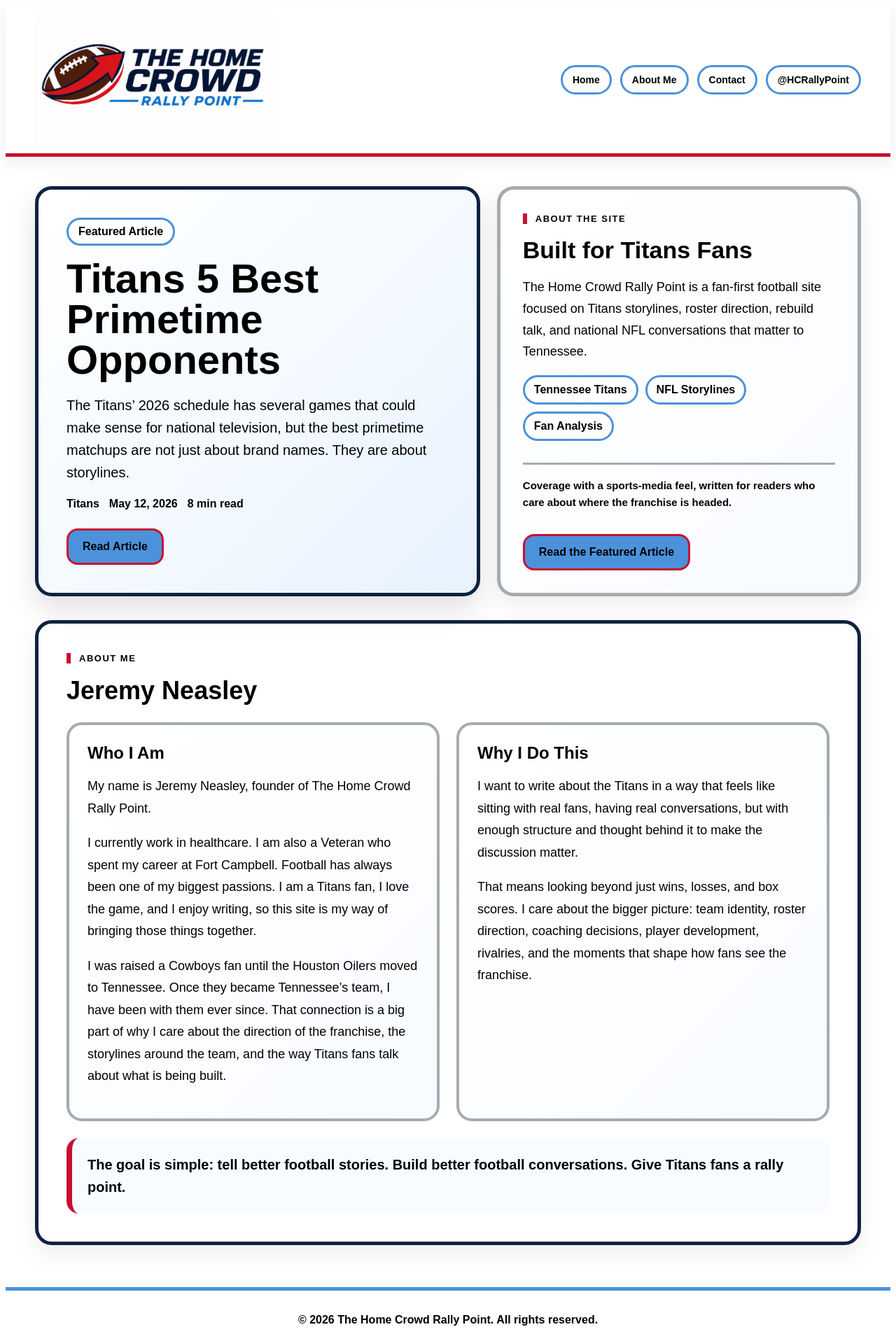
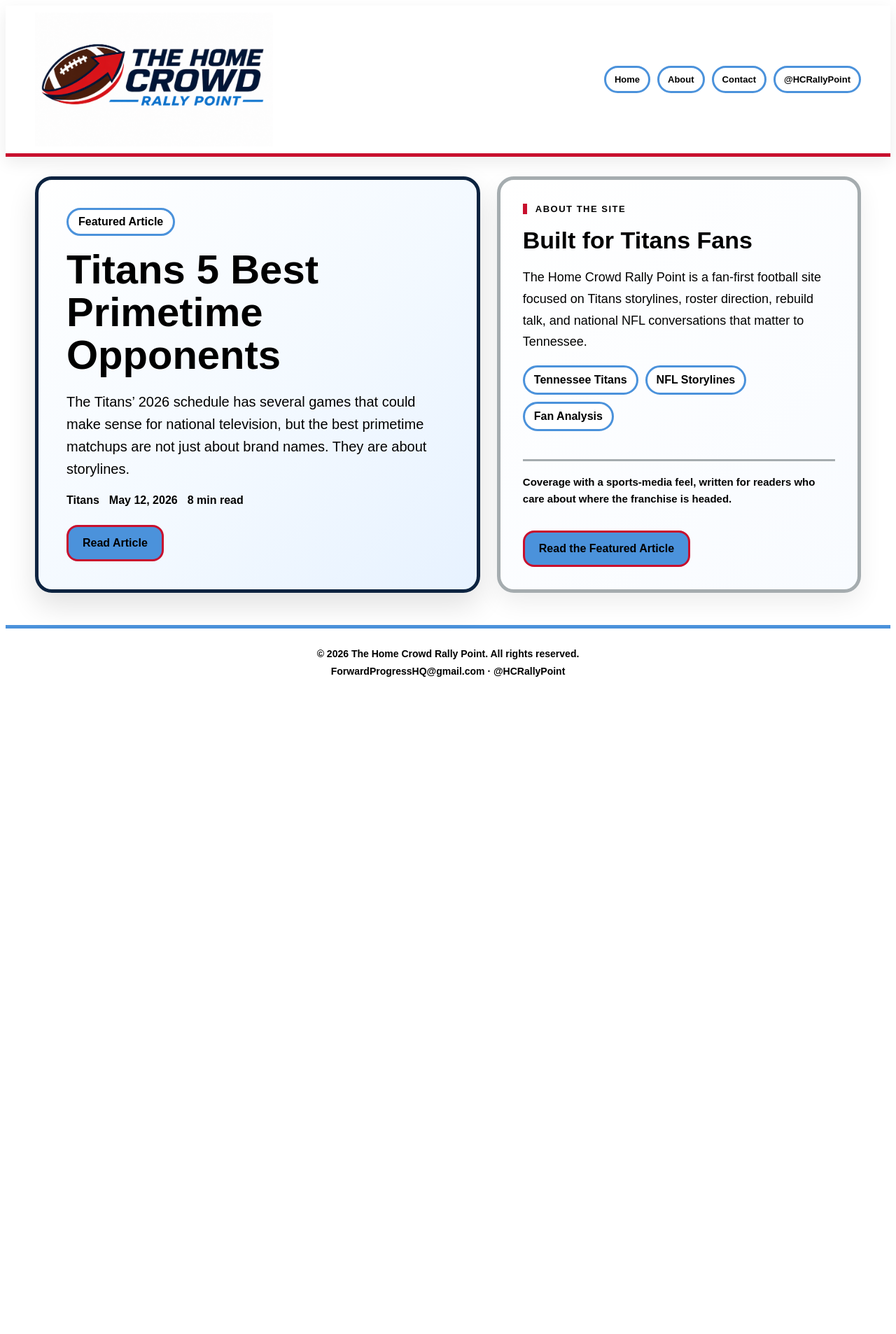
Before and after one commit to TheHomeCrowdRallyPoint/TheHomeCrowdRallyPoint, a React (Vite) app: page / in a window 1280 px wide. Shown: the top 1906 px of the page at 70% size. After the commit the page ends 1004 px from the top, so only its background shows below. Built offline with nearby package versions, Linux system fonts and the light colour scheme.

Commit message:
Update App.jsx

```diff
--- a/src/App.jsx
+++ b/src/App.jsx
@@ -83,6 +83,25 @@
   },
 ];
 
+function useIsMobile() {
+  const [isMobile, setIsMobile] = useState(() => {
+    if (typeof window === "undefined") return false;
+    return window.innerWidth < 768;
+  });
+
+  useEffect(() => {
+    function handleResize() {
+      setIsMobile(window.innerWidth < 768);
+    }
+
+    handleResize();
+    window.addEventListener("resize", handleResize);
+    return () => window.removeEventListener("resize", handleResize);
+  }, []);
+
+  return isMobile;
+}
+
 const styles = {
   page: {
     minHeight: "100vh",
@@ -92,12 +111,11 @@
   },
 
   header: {
-    position: "sticky",
-    top: 0,
+    position: "relative",
     zIndex: 10,
     background: colors.white,
     borderBottom: `5px solid ${colors.red}`,
-    padding: "10px 24px",
+    padding: "10px 16px",
     boxShadow: "0 8px 22px rgba(0,0,0,0.08)",
   },
 
@@ -110,7 +128,7 @@
     display: "flex",
     justifyContent: "space-between",
     alignItems: "center",
-    gap: "24px",
+    gap: "18px",
     flexWrap: "wrap",
   },
 
@@ -131,7 +149,7 @@
 
   nav: {
     display: "flex",
-    gap: "12px",
+    gap: "10px",
     fontWeight: 900,
     flexWrap: "wrap",
     alignItems: "center",
@@ -142,13 +160,13 @@
     textDecoration: "none",
     border: `3px solid ${colors.blue}`,
     borderRadius: "999px",
-    padding: "10px 14px",
+    padding: "9px 12px",
     background: colors.white,
-    fontSize: "14px",
+    fontSize: "13px",
   },
 
   main: {
-    padding: "42px 24px 60px",
+    padding: "28px 16px 46px",
   },
 
   heroGrid: {
@@ -180,7 +198,7 @@
 
   h1: {
     margin: 0,
-    fontSize: "clamp(38px, 6vw, 58px)",
+    fontSize: "clamp(34px, 8vw, 58px)",
     lineHeight: 1,
     fontWeight: 900,
     color: colors.black,
@@ -240,7 +258,7 @@
 
   h2: {
     margin: 0,
-    fontSize: "clamp(28px, 5vw, 36px)",
+    fontSize: "clamp(28px, 7vw, 36px)",
     fontWeight: 900,
     color: colors.black,
   },
@@ -270,54 +288,6 @@
     fontWeight: 700,
   },
 
-  aboutSection: {
-    marginTop: "34px",
-    border: `5px solid ${colors.navy}`,
-    borderRadius: "24px",
-    padding: "40px",
-    background: colors.white,
-    color: colors.black,
-    boxShadow: "0 14px 34px rgba(0,0,0,0.07)",
-  },
-
-  aboutGrid: {
-    display: "grid",
-    gridTemplateColumns: "repeat(auto-fit, minmax(260px, 1fr))",
-    gap: "24px",
-    marginTop: "24px",
-  },
-
-  aboutCard: {
-    border: `4px solid ${colors.silver}`,
-    borderRadius: "22px",
-    padding: "26px",
-    background: `linear-gradient(135deg, ${colors.white} 0%, #f8fbff 100%)`,
-  },
-
-  aboutCardTitle: {
-    margin: 0,
-    fontSize: "24px",
-    fontWeight: 900,
-    color: colors.black,
-  },
-
-  aboutText: {
-    fontSize: "18px",
-    lineHeight: 1.75,
-    color: colors.black,
-  },
-
-  goalBox: {
-    marginTop: "24px",
-    borderLeft: `8px solid ${colors.red}`,
-    padding: "22px",
-    background: "#f8fbff",
-    borderRadius: "18px",
-    fontSize: "20px",
-    lineHeight: 1.6,
-    fontWeight: 900,
-  },
-
   articleShell: {
     maxWidth: "850px",
     margin: "0 auto",
@@ -330,26 +300,38 @@
 
   footer: {
     borderTop: `5px solid ${colors.blue}`,
-    padding: "28px",
+    padding: "24px 16px",
     textAlign: "center",
     fontWeight: 900,
     color: colors.black,
     lineHeight: 1.8,
+    fontSize: "14px",
   },
 
   footerLink: {
     color: colors.black,
     textDecoration: "none",
+    overflowWrap: "anywhere",
   },
 };
 
-function Brand() {
+function Brand({ isMobile }) {
   return (
-    <a href="/" style={styles.brandLink}>
+    <a
+      href="/"
+      style={{
+        ...styles.brandLink,
+        justifyContent: isMobile ? "center" : "flex-start",
+        width: isMobile ? "100%" : "auto",
+      }}
+    >
       <img
         src="/logo.png"
         alt="The Home Crowd Rally Point logo"
-        style={styles.logoImage}
+        style={{
+          ...styles.logoImage,
+          width: isMobile ? "260px" : "340px",
+        }}
       />
     </a>
   );
@@ -377,17 +359,26 @@
 }
 
 function ArticlePage({ article, onBack }) {
+  const isMobile = useIsMobile();
+
   return (
     <div style={styles.page}>
       <header style={styles.header}>
-        <div style={{ ...styles.container, ...styles.headerInner }}>
-          <Brand />
+        <div
+          style={{
+            ...styles.container,
+            ...styles.headerInner,
+            justifyContent: isMobile ? "center" : "space-between",
+          }}
+        >
+          <Brand isMobile={isMobile} />
 
           <button
             style={{
               ...styles.button,
               marginTop: 0,
               background: colors.white,
+              width: isMobile ? "100%" : "auto",
             }}
             onClick={onBack}
           >
@@ -396,21 +387,50 @@
         </div>
       </header>
 
-      <main style={styles.main}>
-        <article style={styles.articleShell}>
+      <main
+        style={{
+          ...styles.main,
+          padding: isMobile ? "20px 12px 38px" : styles.main.padding,
+        }}
+      >
+        <article
+          style={{
+            ...styles.articleShell,
+            padding: isMobile ? "22px" : "34px",
+            borderWidth: isMobile ? "4px" : "5px",
+          }}
+        >
           <p style={{ fontWeight: 900 }}>{article.category}</p>
 
-          <h1 style={{ ...styles.h1, fontSize: "clamp(36px, 6vw, 46px)" }}>
+          <h1
+            style={{
+              ...styles.h1,
+              fontSize: isMobile ? "34px" : "clamp(36px, 6vw, 46px)",
+              lineHeight: 1.05,
+            }}
+          >
             {article.title}
           </h1>
 
-          <p style={styles.dek}>{article.dek}</p>
+          <p
+            style={{
+              ...styles.dek,
+              fontSize: isMobile ? "18px" : "20px",
+            }}
+          >
+            {article.dek}
+          </p>
 
           <p style={{ fontWeight: 900 }}>
             By {article.author} · {article.date} · {article.readTime}
           </p>
 
-          <div style={{ fontSize: "19px", lineHeight: 1.8 }}>
+          <div
+            style={{
+              fontSize: isMobile ? "18px" : "19px",
+              lineHeight: isMobile ? 1.7 : 1.8,
+            }}
+          >
             {article.body.map((paragraph, index) => {
               const isGameSubtitle =
                 paragraph.startsWith("1. Home or Away Game vs Houston Texans") ||
@@ -427,8 +447,14 @@
                   key={index}
                   style={{
                     fontWeight: isGameSubtitle || isWhyLine ? 900 : 400,
-                    fontSize: isGameSubtitle ? "26px" : "19px",
-                    marginTop: isGameSubtitle ? "34px" : "16px",
+                    fontSize: isGameSubtitle
+                      ? isMobile
+                        ? "23px"
+                        : "26px"
+                      : isMobile
+                      ? "18px"
+                      : "19px",
+                    marginTop: isGameSubtitle ? "32px" : "16px",
                     color: colors.black,
                   }}
                 >
@@ -442,6 +468,7 @@
             style={{
               ...styles.button,
               background: colors.white,
+              width: isMobile ? "100%" : "auto",
             }}
             onClick={onBack}
           >
@@ -458,6 +485,7 @@
 export default function App() {
   const [activeArticle, setActiveArticle] = useState(null);
   const featured = articles[0];
+  const isMobile = useIsMobile();
 
   useEffect(() => {
     const slugFromUrl = window.location.hash.replace("#", "");
@@ -488,16 +516,30 @@
   return (
     <div style={styles.page}>
       <header style={styles.header}>
-        <div style={{ ...styles.container, ...styles.headerInner }}>
-          <Brand />
+        <div
+          style={{
+            ...styles.container,
+            ...styles.headerInner,
+            flexDirection: isMobile ? "column" : "row",
+            justifyContent: isMobile ? "center" : "space-between",
+            alignItems: "center",
+          }}
+        >
+          <Brand isMobile={isMobile} />
 
-          <nav style={styles.nav}>
+          <nav
+            style={{
+              ...styles.nav,
+              justifyContent: "center",
+              width: isMobile ? "100%" : "auto",
+            }}
+          >
             <a style={styles.navLink} href="/">
               Home
             </a>
 
-            <a style={styles.navLink} href="#about-me">
-              About Me
+            <a style={styles.navLink} href="#about">
+              About
             </a>
 
             <a style={styles.navLink} href={`mailto:${contactEmail}`}>
@@ -516,15 +558,48 @@
         </div>
       </header>
 
-      <main style={styles.main}>
+      <main
+        style={{
+          ...styles.main,
+          padding: isMobile ? "22px 12px 40px" : styles.main.padding,
+        }}
+      >
         <div style={styles.container}>
-          <section style={styles.heroGrid}>
-            <div style={styles.hero}>
+          <section
+            style={{
+              ...styles.heroGrid,
+              gridTemplateColumns: isMobile
+                ? "1fr"
+                : styles.heroGrid.gridTemplateColumns,
+            }}
+          >
+            <div
+              style={{
+                ...styles.hero,
+                padding: isMobile ? "24px" : "40px",
+                borderWidth: isMobile ? "4px" : "5px",
+              }}
+            >
               <span style={styles.badge}>Featured Article</span>
 
-              <h1 style={styles.h1}>{featured.title}</h1>
+              <h1
+                style={{
+                  ...styles.h1,
+                  fontSize: isMobile ? "36px" : styles.h1.fontSize,
+                  lineHeight: 1.05,
+                }}
+              >
+                {featured.title}
+              </h1>
 
-              <p style={styles.dek}>{featured.dek}</p>
+              <p
+                style={{
+                  ...styles.dek,
+                  fontSize: isMobile ? "18px" : "20px",
+                }}
+              >
+                {featured.dek}
+              </p>
 
               <div style={styles.meta}>
                 <span>{featured.category}</span>
@@ -533,7 +608,10 @@
               </div>
 
               <button
-                style={styles.button}
+                style={{
+                  ...styles.button,
+                  width: isMobile ? "100%" : "auto",
+                }}
                 onClick={() => {
                   window.location.hash = featured.slug;
                   setActiveArticle(featured);
@@ -543,15 +621,33 @@
               </button>
             </div>
 
-            <aside style={styles.sideCard}>
+            <aside
+              style={{
+                ...styles.sideCard,
+                padding: isMobile ? "24px" : "32px",
+                minHeight: isMobile ? "auto" : "360px",
+                borderWidth: isMobile ? "4px" : "5px",
+              }}
+              id="about"
+            >
               <div>
                 <span style={styles.eyebrow}>About the Site</span>
 
-                <h2 style={{ ...styles.h2, fontSize: "34px" }}>
+                <h2
+                  style={{
+                    ...styles.h2,
+                    fontSize: isMobile ? "30px" : "34px",
+                  }}
+                >
                   Built for Titans Fans
                 </h2>
 
-                <p style={{ fontSize: "18px", lineHeight: 1.7 }}>
+                <p
+                  style={{
+                    fontSize: isMobile ? "17px" : "18px",
+                    lineHeight: 1.7,
+                  }}
+                >
                   The Home Crowd Rally Point is a fan-first football site focused
                   on Titans storylines, roster direction, rebuild talk, and
                   national NFL conversations that matter to Tennessee.
@@ -574,6 +670,7 @@
                   style={{
                     ...styles.button,
                     marginTop: "18px",
+                    width: isMobile ? "100%" : "auto",
                   }}
                   onClick={() => {
                     window.location.hash = featured.slug;
@@ -585,62 +682,6 @@
               </div>
             </aside>
           </section>
-
-          <section id="about-me" style={styles.aboutSection}>
-            <span style={styles.eyebrow}>About Me</span>
-
-            <h2 style={styles.h2}>Jeremy Neasley</h2>
-
-            <div style={styles.aboutGrid}>
-              <div style={styles.aboutCard}>
-                <h3 style={styles.aboutCardTitle}>Who I Am</h3>
-
-                <p style={styles.aboutText}>
-                  My name is Jeremy Neasley, founder of The Home Crowd Rally
-                  Point.
-                </p>
-
-                <p style={styles.aboutText}>
-                  I currently work in healthcare. I am also a Veteran who spent
-                  my career at Fort Campbell. Football has always been one of my
-                  biggest passions. I am a Titans fan, I love the game, and I
-                  enjoy writing, so this site is my way of bringing those things
-                  together.
-                </p>
-
-                <p style={styles.aboutText}>
-                  I was raised a Cowboys fan until the Houston Oilers moved to
-                  Tennessee. Once they became Tennessee’s team, I have been with
-                  them ever since. That connection is a big part of why I care
-                  about the direction of the franchise, the storylines around the
-                  team, and the way Titans fans talk about what is being built.
-                </p>
-              </div>
-
-              <div style={styles.aboutCard}>
-                <h3 style={styles.aboutCardTitle}>Why I Do This</h3>
-
-                <p style={styles.aboutText}>
-                  I want to write about the Titans in a way that feels like
-                  sitting with real fans, having real conversations, but with
-                  enough structure and thought behind it to make the discussion
-                  matter.
-                </p>
-
-                <p style={styles.aboutText}>
-                  That means looking beyond just wins, losses, and box scores. I
-                  care about the bigger picture: team identity, roster direction,
-                  coaching decisions, player development, rivalries, and the
-                  moments that shape how fans see the franchise.
-                </p>
-              </div>
-            </div>
-
-            <div style={styles.goalBox}>
-              The goal is simple: tell better football stories. Build better
-              football conversations. Give Titans fans a rally point.
-            </div>
-          </section>
         </div>
       </main>
 
```
